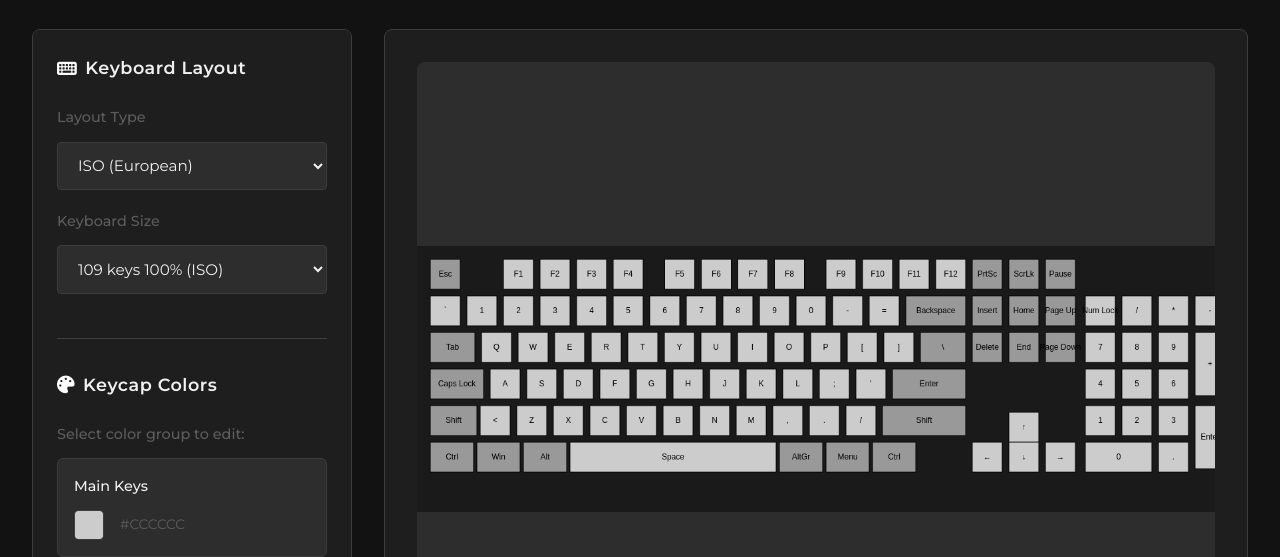
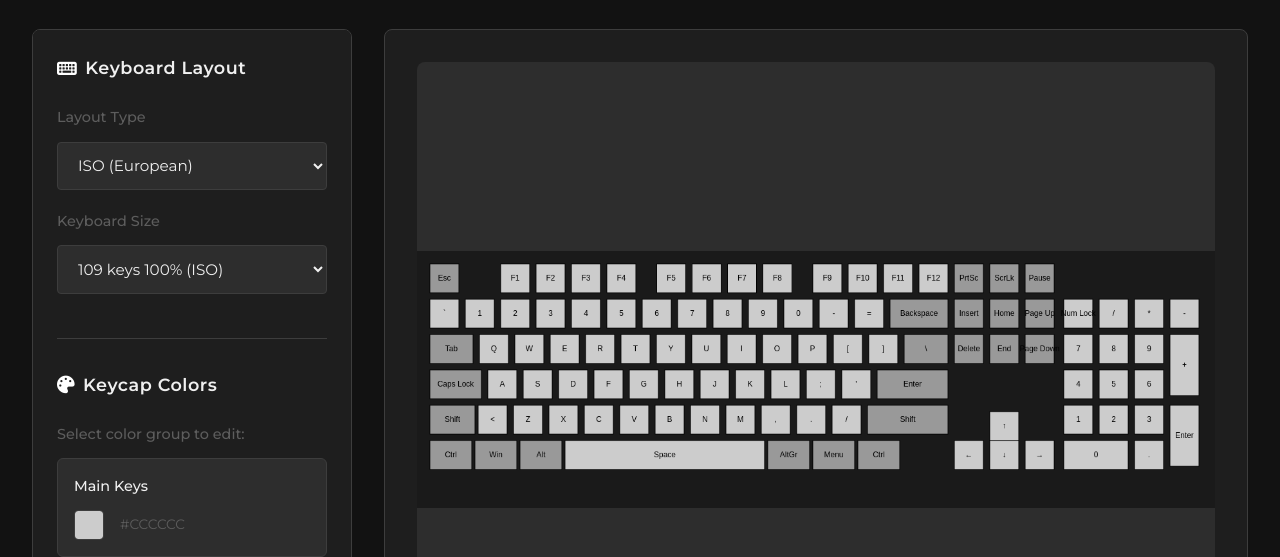
Before and after one commit to AkinZortuk/Kenkeys, a plain HTML site: page index.html in a window 1280 px wide. Shown: the part 243-800 px from the top of the page. Drawn offline with nearby package versions, Linux system fonts and the light colour scheme.

Commit message:
Update index.html

```diff
--- a/index.html
+++ b/index.html
@@ -765,7 +765,7 @@
 
             <div class="keyboard-display">
                 <div class="keyboard">
-                    <canvas id="keyboardCanvas" width="1200" height="400"></canvas>
+                    <canvas id="keyboardCanvas" width="1240" height="400"></canvas>
                 </div>
             </div>
         </div>
```
